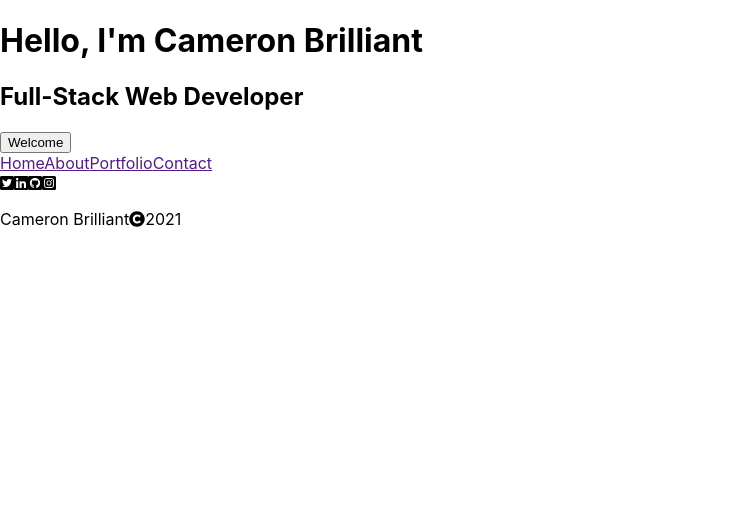
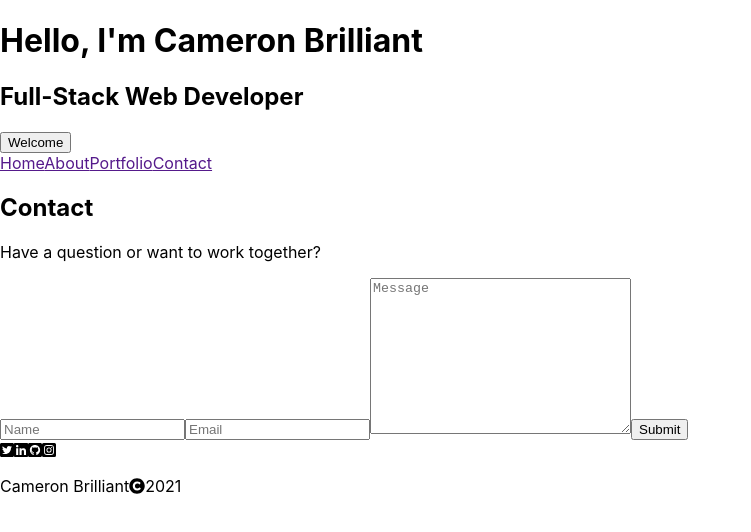
Before and after one commit to cbrilliant20/cb-portfolio, a React (Create React App) app in the folder portfolio/: page / in a window 1280 px wide. Shown: the top 532 px of the page, without its empty margins (0-751 px from the left). Built offline with nearby package versions, Linux system fonts and the light colour scheme.

Commit message:
contact, about, 1/2 portfolio

```diff
--- a/portfolio/src/App.js
+++ b/portfolio/src/App.js
@@ -1,6 +1,7 @@
 import "./App.css"
 import Footer from "./components/Footer/Footer"
 import Nav from "./components/Nav/Nav"
+import Contact from "./screens/Contact/Contact"
 import Home from "./screens/Home/Home"
 
 function App() {
@@ -8,6 +9,7 @@ function App() {
     <div className="App">
       <Home />
       <Nav />
+      <Contact />
       <Footer />
     </div>
   )
--- a/portfolio/src/screens/Contact/Contact.jsx
+++ b/portfolio/src/screens/Contact/Contact.jsx
@@ -0,0 +1,24 @@
+import "./Contact.css"
+
+function Contact() {
+  return (
+    <div className="contact-container">
+      <h2>Contact</h2>
+      <p>Have a question or want to work together?</p>
+      <form action="">
+        <input type="text" placeholder="Name" />
+        <input type="text" placeholder="Email" />
+        <textarea
+          name=""
+          id=""
+          cols="30"
+          rows="10"
+          placeholder="Message"
+        ></textarea>
+        <button>Submit</button>
+      </form>
+    </div>
+  )
+}
+
+export default Contact
```
Also changed, not shown: portfolio/src/screens/Portfolio/Portfolio.jsx (+14 -0 lines).
